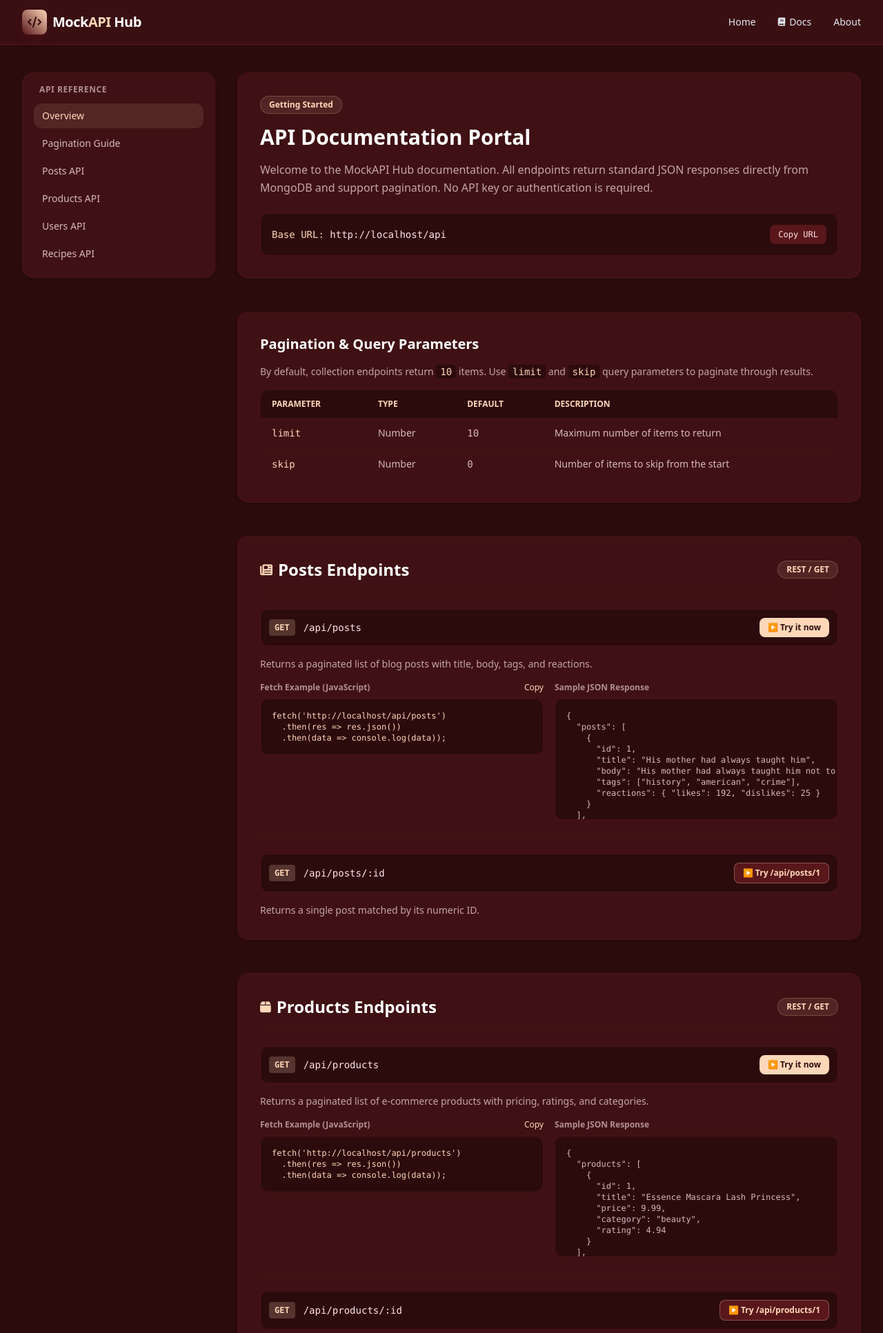
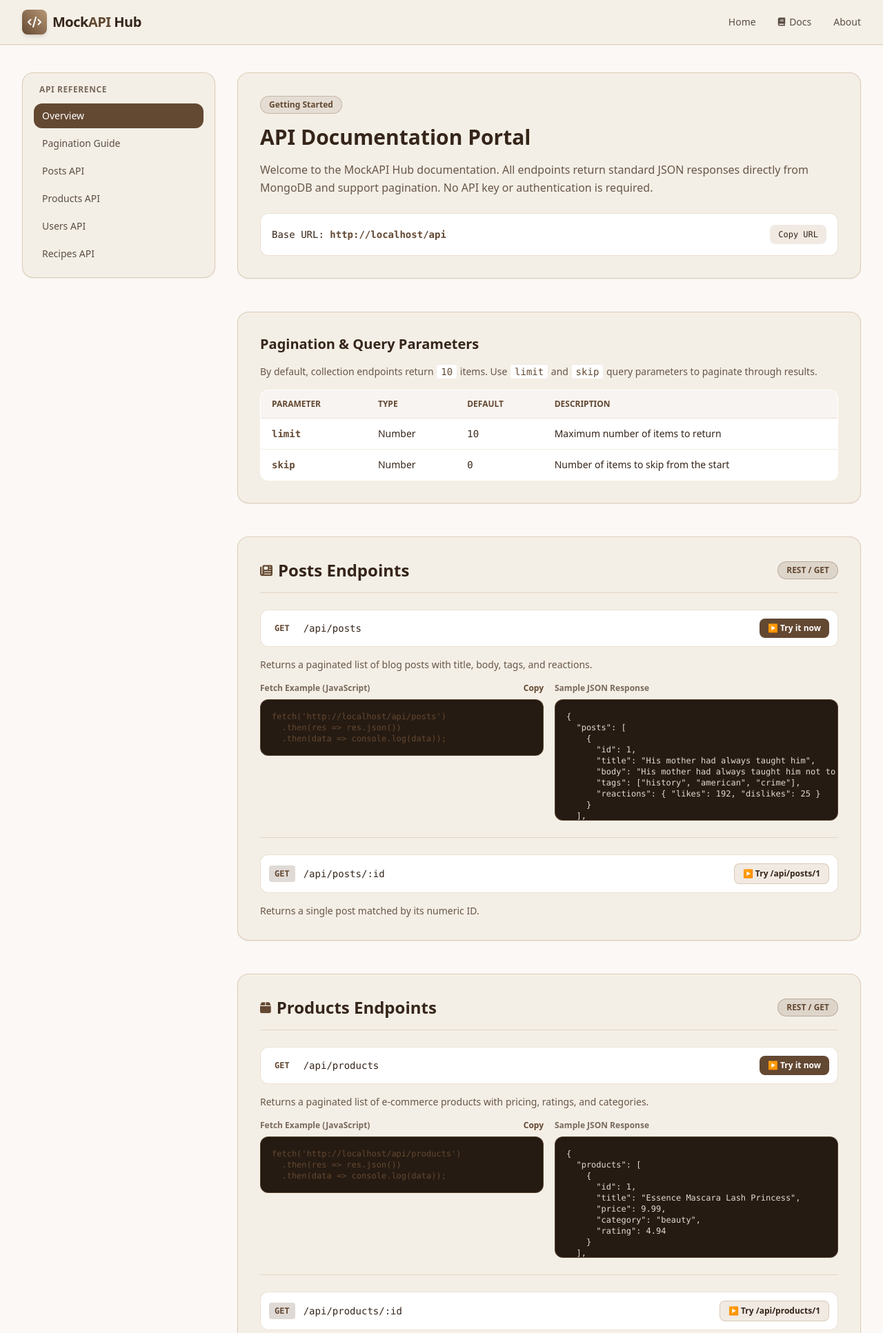
Before and after one commit to farihamansoor24/express_mockdata_api, a Node server app: page /docs in a window 1280 px wide. Shown: the top 1933 px of the page at 69% size. Run offline with Node 20, Linux system fonts and the light colour scheme; some libraries are stand-ins or nearby versions.

Commit message:
updated footer.ejs with new color scheme and improved styling for better visual appeal.

```diff
--- a/views/components/footer.ejs
+++ b/views/components/footer.ejs
@@ -1,13 +1,13 @@
 <!-- views/partials/footer.ejs -->
-<footer class="bg-cardBurgundy border-t border-burgundyMain/50 mt-auto py-8">
+<footer class="bg-cardBurgundy border-t border-burgundyMain/40 mt-auto py-8">
     <div class="max-w-7xl mx-auto px-4 sm:px-6 lg:px-8 flex flex-col sm:flex-row items-center justify-between gap-4">
-        <p class="text-rose-100/60 text-sm">
+        <p class="text-[#453122]/70 text-sm">
             &copy; 2026 MockAPI Hub (DummyJSON Clone). Built with Node.js, Express & EJS.
         </p>
-        <div class="flex items-center space-x-6 text-rose-100/60 text-sm">
-            <a href="/" class="hover:text-beigeAccent transition-colors">Home</a>
-            <a href="/docs" class="hover:text-beigeAccent transition-colors">Documentation</a>
-            <a href="/about" class="hover:text-beigeAccent transition-colors">About</a>
+        <div class="flex items-center space-x-6 text-[#453122]/70 text-sm">
+            <a href="/" class="hover:text-beigeAccent transition-colors font-medium">Home</a>
+            <a href="/docs" class="hover:text-beigeAccent transition-colors font-medium">Documentation</a>
+            <a href="/about" class="hover:text-beigeAccent transition-colors font-medium">About</a>
         </div>
     </div>
 </footer>
--- a/views/components/header.ejs
+++ b/views/components/header.ejs
@@ -12,10 +12,10 @@
             theme: {
                 extend: {
                     colors: {
-                        burgundyDark: '#2c0b0d',    /* Rich Dark Background */
-                        burgundyMain: '#59171b',    /* Deep Burgundy */
-                        cardBurgundy: '#3f1114',    /* Card/Container Background */
-                        beigeAccent: '#fed7b8'      /* Soft Rose Gold / Beige Accent */
+                        burgundyDark: '#fbf8f5',    /* Soft Cream Light Background */
+                        burgundyMain: '#b89775',    /* Warm Bronze Accent Border */
+                        cardBurgundy: '#f4efe6',    /* Card/Container Light Warm Background */
+                        beigeAccent: '#634832'      /* Rich Wood Brown Text/Accent */
                     }
                 }
             }
@@ -24,4 +24,4 @@
     <!-- FontAwesome Icons -->
     <link rel="stylesheet" href="https://cdnjs.cloudflare.com/ajax/libs/font-awesome/6.4.0/css/all.min.css">
 </head>
-<body class="bg-burgundyDark text-[#fed7b8]/90 min-h-screen flex flex-col font-sans selection:bg-beigeAccent selection:text-burgundyDark">
+<body class="bg-burgundyDark text-[#35251a]/90 min-h-screen flex flex-col font-sans selection:bg-beigeAccent selection:text-white">
--- a/views/components/navbar.ejs
+++ b/views/components/navbar.ejs
@@ -1,25 +1,24 @@
 <!-- views/partials/navbar.ejs -->
-<nav class="bg-cardBurgundy/80 backdrop-blur-md border-b border-burgundyMain sticky top-0 z-50">
+<nav class="bg-cardBurgundy/90 backdrop-blur-md border-b border-burgundyMain/40 sticky top-0 z-50 shadow-sm">
     <div class="max-w-7xl mx-auto px-4 sm:px-6 lg:px-8">
         <div class="flex items-center justify-between h-16">
             <!-- Logo / Brand -->
             <div class="flex items-center space-x-3">
                 <a href="/" class="flex items-center space-x-2">
-                    <div class="w-9 h-9 rounded-lg bg-gradient-to-tr from-[#59171b] to-[#fed7b8] flex items-center justify-center text-burgundyDark font-bold shadow-lg shadow-burgundyMain/30">
-                        <i class="fa-solid fa-code text-burgundyDark"></i>
+                    <div class="w-9 h-9 rounded-lg bg-gradient-to-tr from-[#634832] to-[#b89775] flex items-center justify-center text-white font-bold shadow-md">
+                        <i class="fa-solid fa-code text-white"></i>
                     </div>
-                    <span class="text-xl font-bold tracking-tight text-white">Mock<span class="text-beigeAccent">API</span> Hub</span>
+                    <span class="text-xl font-bold tracking-tight text-[#35251a]">Mock<span class="text-beigeAccent">API</span> Hub</span>
                 </a>
             </div>
 
             <!-- Navigation Links -->
             <div class="hidden md:flex items-center space-x-8">
-                <a href="/" class="text-slate-200 hover:text-beigeAccent transition-colors font-medium text-sm">Home</a>
-                <a href="/docs" class="text-slate-200 hover:text-beigeAccent transition-colors font-medium text-sm flex items-center gap-1.5">
+                <a href="/" class="text-[#35251a]/80 hover:text-beigeAccent transition-colors font-medium text-sm">Home</a>
+                <a href="/docs" class="text-[#35251a]/80 hover:text-beigeAccent transition-colors font-medium text-sm flex items-center gap-1.5">
                     <i class="fa-solid fa-book text-xs"></i> Docs
                 </a>
-                <a href="/about" class="text-slate-200 hover:text-beigeAccent transition-colors font-medium text-sm">About</a>
-
+                <a href="/about" class="text-[#35251a]/80 hover:text-beigeAccent transition-colors font-medium text-sm">About</a>
             </div>
         </div>
     </div>
--- a/views/docs.ejs
+++ b/views/docs.ejs
@@ -7,15 +7,15 @@
 
         <!-- Sidebar Navigation -->
         <aside class="hidden lg:block lg:col-span-1 space-y-4 sticky top-24 self-start">
-            <div class="bg-cardBurgundy border border-burgundyMain/50 rounded-2xl p-4 shadow-md">
-                <h3 class="text-xs font-semibold uppercase tracking-wider text-rose-100/60 mb-3 px-2">API Reference</h3>
+            <div class="bg-cardBurgundy border border-burgundyMain/40 rounded-2xl p-4 shadow-sm">
+                <h3 class="text-xs font-semibold uppercase tracking-wider text-[#453122]/70 mb-3 px-2">API Reference</h3>
                 <nav class="space-y-1">
-                    <a href="#overview" class="block px-3 py-2 rounded-xl text-sm font-medium text-beigeAccent bg-beigeAccent/10">Overview</a>
-                    <a href="#pagination" class="block px-3 py-2 rounded-xl text-sm font-medium text-rose-100/80 hover:bg-burgundyMain hover:text-white transition-colors">Pagination Guide</a>
-                    <a href="#posts" class="block px-3 py-2 rounded-xl text-sm font-medium text-rose-100/80 hover:bg-burgundyMain hover:text-white transition-colors">Posts API</a>
-                    <a href="#products" class="block px-3 py-2 rounded-xl text-sm font-medium text-rose-100/80 hover:bg-burgundyMain hover:text-white transition-colors">Products API</a>
-                    <a href="#users" class="block px-3 py-2 rounded-xl text-sm font-medium text-rose-100/80 hover:bg-burgundyMain hover:text-white transition-colors">Users API</a>
-                    <a href="#recipes" class="block px-3 py-2 rounded-xl text-sm font-medium text-rose-100/80 hover:bg-burgundyMain hover:text-white transition-colors">Recipes API</a>
+                    <a href="#overview" class="block px-3 py-2 rounded-xl text-sm font-medium text-white bg-beigeAccent">Overview</a>
+                    <a href="#pagination" class="block px-3 py-2 rounded-xl text-sm font-medium text-[#35251a]/80 hover:bg-[#ecdccb] transition-colors">Pagination Guide</a>
+                    <a href="#posts" class="block px-3 py-2 rounded-xl text-sm font-medium text-[#35251a]/80 hover:bg-[#ecdccb] transition-colors">Posts API</a>
+                    <a href="#products" class="block px-3 py-2 rounded-xl text-sm font-medium text-[#35251a]/80 hover:bg-[#ecdccb] transition-colors">Products API</a>
+                    <a href="#users" class="block px-3 py-2 rounded-xl text-sm font-medium text-[#35251a]/80 hover:bg-[#ecdccb] transition-colors">Users API</a>
+                    <a href="#recipes" class="block px-3 py-2 rounded-xl text-sm font-medium text-[#35251a]/80 hover:bg-[#ecdccb] transition-colors">Recipes API</a>
                 </nav>
             </div>
         </aside>
@@ -24,31 +24,31 @@
         <div class="lg:col-span-3 space-y-12">
 
             <!-- Overview Section -->
-            <section id="overview" class="bg-cardBurgundy border border-burgundyMain/50 rounded-2xl p-6 sm:p-8 shadow-md">
-                <div class="inline-flex items-center gap-2 px-3 py-1 rounded-full bg-beigeAccent/10 border border-beigeAccent/20 text-beigeAccent text-xs font-semibold mb-4">
+            <section id="overview" class="bg-cardBurgundy border border-burgundyMain/40 rounded-2xl p-6 sm:p-8 shadow-sm">
+                <div class="inline-flex items-center gap-2 px-3 py-1 rounded-full bg-beigeAccent/10 border border-beigeAccent/25 text-beigeAccent text-xs font-semibold mb-4">
                     Getting Started
                 </div>
-                <h1 class="text-3xl font-extrabold text-white mb-4">API Documentation Portal</h1>
-                <p class="text-rose-100/70 mb-6 leading-relaxed">
+                <h1 class="text-3xl font-extrabold text-[#35251a] mb-4">API Documentation Portal</h1>
+                <p class="text-[#453122]/80 mb-6 leading-relaxed">
                     Welcome to the MockAPI Hub documentation. All endpoints return standard JSON responses directly from MongoDB and support pagination. No API key or authentication is required.
                 </p>
-                <div class="bg-burgundyDark border border-burgundyMain/60 rounded-xl p-4 font-mono text-sm text-beigeAccent flex items-center justify-between">
-                    <div>Base URL: <span id="dynamic-base-url" class="text-rose-100">http://localhost:3000/api</span></div>
-                    <button onclick="copyText(document.getElementById('dynamic-base-url').innerText, this)" class="text-xs bg-burgundyMain hover:bg-beigeAccent hover:text-burgundyDark text-rose-100 px-3 py-1.5 rounded-lg transition-colors">
+                <div class="bg-white border border-burgundyMain/30 rounded-xl p-4 font-mono text-sm text-[#35251a] flex items-center justify-between shadow-xs">
+                    <div>Base URL: <span id="dynamic-base-url" class="text-beigeAccent font-semibold">http://localhost:3000/api</span></div>
+                    <button onclick="copyText(document.getElementById('dynamic-base-url').innerText, this)" class="text-xs bg-burgundyMain/20 hover:bg-beigeAccent hover:text-white text-[#35251a] px-3 py-1.5 rounded-lg transition-colors cursor-pointer">
                         Copy URL
                     </button>
                 </div>
             </section>
 
             <!-- Pagination Guide Section -->
-            <section id="pagination" class="bg-cardBurgundy border border-burgundyMain/50 rounded-2xl p-6 sm:p-8 space-y-4 shadow-md">
-                <h2 class="text-xl font-bold text-white">Pagination & Query Parameters</h2>
-                <p class="text-rose-100/70 text-sm">
-                    By default, collection endpoints return <code class="text-beigeAccent bg-burgundyDark px-1.5 py-0.5 rounded">10</code> items. Use <code class="text-beigeAccent bg-burgundyDark px-1.5 py-0.5 rounded">limit</code> and <code class="text-beigeAccent bg-burgundyDark px-1.5 py-0.5 rounded">skip</code> query parameters to paginate through results.
+            <section id="pagination" class="bg-cardBurgundy border border-burgundyMain/40 rounded-2xl p-6 sm:p-8 space-y-4 shadow-sm">
+                <h2 class="text-xl font-bold text-[#35251a]">Pagination & Query Parameters</h2>
+                <p class="text-[#453122]/80 text-sm">
+                    By default, collection endpoints return <code class="text-beigeAccent bg-white px-1.5 py-0.5 rounded border border-burgundyMain/20">10</code> items. Use <code class="text-beigeAccent bg-white px-1.5 py-0.5 rounded border border-burgundyMain/20">limit</code> and <code class="text-beigeAccent bg-white px-1.5 py-0.5 rounded border border-burgundyMain/20">skip</code> query parameters to paginate through results.
                 </p>
                 <div class="overflow-x-auto">
-                    <table class="w-full text-left text-sm text-rose-100/80 border border-burgundyMain/50 rounded-xl overflow-hidden">
-                        <thead class="bg-burgundyDark text-beigeAccent text-xs uppercase">
+                    <table class="w-full text-left text-sm text-[#35251a] border border-burgundyMain/30 rounded-xl overflow-hidden bg-white">
+                        <thead class="bg-burgundyMain/10 text-beigeAccent text-xs uppercase border-b border-burgundyMain/20">
                             <tr>
                                 <th class="px-4 py-3">Parameter</th>
                                 <th class="px-4 py-3">Type</th>
@@ -56,15 +56,15 @@
                                 <th class="px-4 py-3">Description</th>
                             </tr>
                         </thead>
-                        <tbody class="divide-y divide-burgundyMain/40">
+                        <tbody class="divide-y divide-burgundyMain/20">
                             <tr>
-                                <td class="px-4 py-3 font-mono text-beigeAccent">limit</td>
+                                <td class="px-4 py-3 font-mono text-beigeAccent font-semibold">limit</td>
                                 <td class="px-4 py-3">Number</td>
                                 <td class="px-4 py-3 font-mono">10</td>
                                 <td class="px-4 py-3">Maximum number of items to return</td>
                             </tr>
                             <tr>
-                                <td class="px-4 py-3 font-mono text-beigeAccent">skip</td>
+                                <td class="px-4 py-3 font-mono text-beigeAccent font-semibold">skip</td>
                                 <td class="px-4 py-3">Number</td>
                                 <td class="px-4 py-3 font-mono">0</td>
                                 <td class="px-4 py-3">Number of items to skip from the start</td>
@@ -173,75 +173,75 @@
             %>
 
             <% categories.forEach(cat => { %>
-            <section id="<%= cat.id %>" class="bg-cardBurgundy border border-burgundyMain/50 rounded-2xl p-6 sm:p-8 space-y-6 shadow-md">
-                <div class="flex items-center justify-between border-b border-burgundyMain/50 pb-4">
-                    <h2 class="text-2xl font-bold text-white flex items-center gap-2">
+            <section id="<%= cat.id %>" class="bg-cardBurgundy border border-burgundyMain/40 rounded-2xl p-6 sm:p-8 space-y-6 shadow-sm">
+                <div class="flex items-center justify-between border-b border-burgundyMain/30 pb-4">
+                    <h2 class="text-2xl font-bold text-[#35251a] flex items-center gap-2">
                         <i class="fa-solid <%= cat.icon %> text-beigeAccent text-lg"></i> <%= cat.title %>
                     </h2>
-                    <span class="px-3 py-1 rounded-full bg-beigeAccent/10 text-beigeAccent text-xs font-semibold border border-beigeAccent/20">REST / GET</span>
+                    <span class="px-3 py-1 rounded-full bg-beigeAccent/15 text-beigeAccent text-xs font-semibold border border-beigeAccent/30">REST / GET</span>
                 </div>
 
                 <!-- 1. Get All Endpoint -->
                 <div class="space-y-4">
-                    <div class="flex flex-wrap items-center justify-between gap-3 bg-burgundyDark p-3 rounded-xl border border-burgundyMain/60 font-mono text-sm">
+                    <div class="flex flex-wrap items-center justify-between gap-3 bg-white p-3 rounded-xl border border-burgundyMain/30 font-mono text-sm shadow-xs">
                         <div class="flex items-center gap-3">
-                            <span class="px-2 py-1 rounded bg-beigeAccent/20 text-beigeAccent font-bold text-xs">GET</span>
-                            <span class="text-rose-100"><%= cat.endpointAll %></span>
+                            <span class="px-2 py-1 rounded bg-beigeAccent/2orough text-beigeAccent font-bold text-xs bg-beigeAccent/2ns">GET</span>
+                            <span class="text-[#35251a] font-medium"><%= cat.endpointAll %></span>
                         </div>
-                        <button onclick="testEndpoint('<%= cat.endpointAll %>?limit=2', 'output-<%= cat.id %>-all', this)" class="px-3 py-1.5 rounded-lg bg-beigeAccent text-burgundyDark font-sans font-bold text-xs hover:opacity-90 transition-opacity cursor-pointer">
+                        <button onclick="testEndpoint('<%= cat.endpointAll %>?limit=2', 'output-<%= cat.id %>-all', this)" class="px-3 py-1.5 rounded-lg bg-beigeAccent text-white font-sans font-bold text-xs hover:bg-[#4d3726] transition-colors cursor-pointer shadow-xs">
                             ▶ Try it now
                         </button>
                     </div>
-                    <p class="text-rose-100/70 text-sm"><%= cat.descAll %></p>
+                    <p class="text-[#453122]/80 text-sm"><%= cat.descAll %></p>
 
-                    <!-- Live Output Box (Hidden until clicked) -->
+                    <!-- Live Output Box -->
                     <div id="output-<%= cat.id %>-all" class="hidden space-y-2">
-                        <div class="flex items-center justify-between text-xs text-emerald-400 font-semibold">
+                        <div class="flex items-center justify-between text-xs text-emerald-700 font-semibold">
                             <span>Live API Response (200 OK):</span>
-                            <button onclick="document.getElementById('output-<%= cat.id %>-all').classList.add('hidden')" class="text-rose-100/50 hover:text-white">Close ✕</button>
+                            <button onclick="document.getElementById('output-<%= cat.id %>-all').classList.add('hidden')" class="text-[#35251a]/50 hover:text-[#35251a]">Close ✕</button>
                         </div>
-                        <pre class="bg-black/40 p-4 rounded-xl border border-emerald-500/30 text-xs text-emerald-300 max-h-64 overflow-y-auto font-mono"></pre>
+                        <pre class="bg-[#261b12] p-4 rounded-xl border border-emerald-500/30 text-xs text-emerald-300 max-h-64 overflow-y-auto font-mono shadow-inner"></pre>
                     </div>
 
                     <div class="grid grid-cols-1 md:grid-cols-2 gap-4 mt-4">
                         <!-- Code Example -->
                         <div class="relative">
                             <div class="flex items-center justify-between mb-2">
-                                <span class="text-xs font-semibold text-rose-100/60">Fetch Example (JavaScript)</span>
-                                <button onclick="copyCodeBlock(this)" class="text-xs text-beigeAccent hover:underline">Copy</button>
+                                <span class="text-xs font-semibold text-[#453122]/70">Fetch Example (JavaScript)</span>
+                                <button onclick="copyCodeBlock(this)" class="text-xs text-beigeAccent hover:underline font-semibold">Copy</button>
                             </div>
-                            <pre class="bg-burgundyDark p-4 rounded-xl border border-burgundyMain/60 text-xs text-beigeAccent overflow-x-auto font-mono"><code>fetch('<span class="origin-url">http://localhost:3000</span><%= cat.endpointAll %>')
+                            <pre class="bg-[#261b12] p-4 rounded-xl border border-burgundyMain/30 text-xs text-beigeAccent overflow-x-auto font-mono shadow-inner"><code>fetch('<span class="origin-url">http://localhost:3000</span><%= cat.endpointAll %>')
   .then(res => res.json())
   .then(data => console.log(data));</code></pre>
                         </div>
                         <!-- Sample Response -->
                         <div>
-                            <span class="text-xs font-semibold text-rose-100/60 mb-2 block">Sample JSON Response</span>
-                            <pre class="bg-burgundyDark p-4 rounded-xl border border-burgundyMain/60 text-xs text-rose-100/80 overflow-x-auto font-mono max-h-44"><code><%= cat.sampleResponse %></code></pre>
+                            <span class="text-xs font-semibold text-[#453122]/70 mb-2 block">Sample JSON Response</span>
+                            <pre class="bg-[#261b12] p-4 rounded-xl border border-burgundyMain/30 text-xs text-[#f4efe6]/90 overflow-x-auto font-mono max-h-44 shadow-inner"><code><%= cat.sampleResponse %></code></pre>
                         </div>
                     </div>
                 </div>
 
                 <!-- 2. Get Single by ID Endpoint -->
-                <div class="pt-6 border-t border-burgundyMain/50 space-y-4">
-                    <div class="flex flex-wrap items-center justify-between gap-3 bg-burgundyDark p-3 rounded-xl border border-burgundyMain/60 font-mono text-sm">
+                <div class="pt-6 border-t border-burgundyMain/30 space-y-4">
+                    <div class="flex flex-wrap items-center justify-between gap-3 bg-white p-3 rounded-xl border border-burgundyMain/30 font-mono text-sm shadow-xs">
                         <div class="flex items-center gap-3">
                             <span class="px-2 py-1 rounded bg-beigeAccent/20 text-beigeAccent font-bold text-xs">GET</span>
-                            <span class="text-rose-100"><%= cat.endpointAll %>/:id</span>
+                            <span class="text-[#35251a] font-medium"><%= cat.endpointAll %>/:id</span>
                         </div>
-                        <button onclick="testEndpoint('<%= cat.endpointSingle %>', 'output-<%= cat.id %>-single', this)" class="px-3 py-1.5 rounded-lg bg-burgundyMain text-beigeAccent border border-beigeAccent/30 font-sans font-semibold text-xs hover:bg-beigeAccent hover:text-burgundyDark transition-colors cursor-pointer">
+                        <button onclick="testEndpoint('<%= cat.endpointSingle %>', 'output-<%= cat.id %>-single', this)" class="px-3 py-1.5 rounded-lg bg-burgundyMain/20 text-[#35251a] border border-burgundyMain/40 font-sans font-semibold text-xs hover:bg-beigeAccent hover:text-white transition-colors cursor-pointer shadow-xs">
                             ▶ Try <%= cat.endpointSingle %>
                         </button>
                     </div>
-                    <p class="text-rose-100/70 text-sm"><%= cat.descSingle %></p>
+                    <p class="text-[#453122]/80 text-sm"><%= cat.descSingle %></p>
 
                     <!-- Live Output Box for Single ID -->
                     <div id="output-<%= cat.id %>-single" class="hidden space-y-2">
-                        <div class="flex items-center justify-between text-xs text-emerald-400 font-semibold">
+                        <div class="flex items-center justify-between text-xs text-emerald-700 font-semibold">
                             <span>Live API Response (200 OK):</span>
-                            <button onclick="document.getElementById('output-<%= cat.id %>-single').classList.add('hidden')" class="text-rose-100/50 hover:text-white">Close ✕</button>
+                            <button onclick="document.getElementById('output-<%= cat.id %>-single').classList.add('hidden')" class="text-[#35251a]/50 hover:text-[#35251a]">Close ✕</button>
                         </div>
-                        <pre class="bg-black/40 p-4 rounded-xl border border-emerald-500/30 text-xs text-emerald-300 max-h-64 overflow-y-auto font-mono"></pre>
+                        <pre class="bg-[#261b12] p-4 rounded-xl border border-emerald-500/30 text-xs text-emerald-300 max-h-64 overflow-y-auto font-mono shadow-inner"></pre>
                     </div>
                 </div>
             </section>
@@ -253,7 +253,6 @@
 
 <!-- Interactive Script for Live API Testing & Copy Buttons -->
 <script>
-    // Dynamically update localhost URLs to current host (works on localhost & Vercel)
     document.addEventListener('DOMContentLoaded', () => {
         const origin = window.location.origin;
         const baseEl = document.getElementById('dynamic-base-url');
@@ -264,7 +263,6 @@
         });
     });
 
-    // Copy plain text helper
     function copyText(text, btn) {
         navigator.clipboard.writeText(text);
         const originalText = btn.innerText;
@@ -272,13 +270,11 @@
         setTimeout(() => btn.innerText = originalText, 1500);
     }
 
-    // Copy code block helper
     function copyCodeBlock(btn) {
         const code = btn.parentElement.nextElementSibling.innerText;
         copyText(code, btn);
     }
 
-    // Live Fetch Tester
     async function testEndpoint(url, outputContainerId, btn) {
         const container = document.getElementById(outputContainerId);
         const pre = container.querySelector('pre');
```
Also changed, not shown: views/about.ejs (+24 -24 lines), views/index.ejs (+18 -18 lines).
